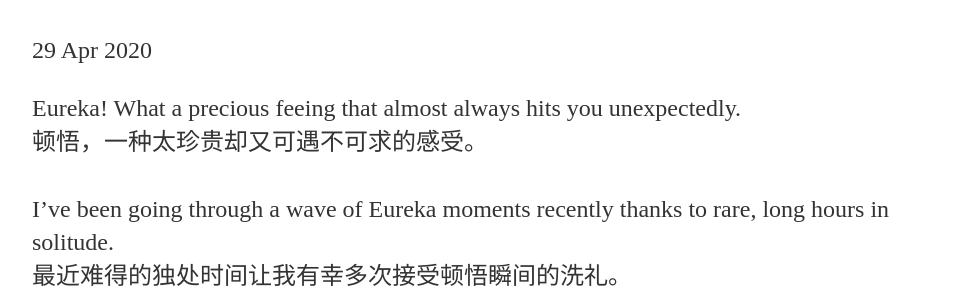
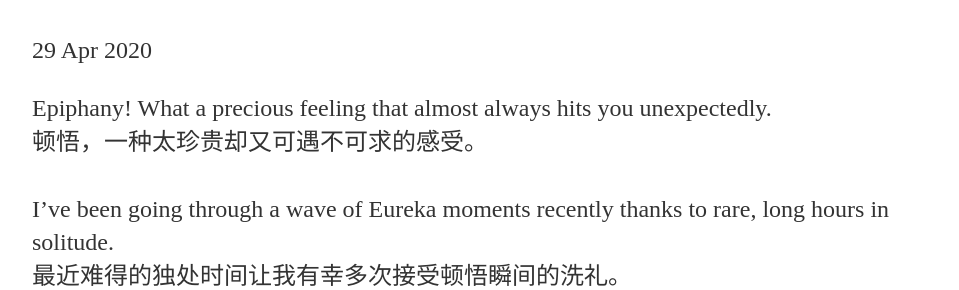
Before and after one commit to gabgoode/gabgoode.github.io, a Jekyll site: the page built from _posts/2020-04-29-epiphany.md, in a window 1280 px wide. Shown: the part 208-498 px from the top of the page, without its empty margins (160-1119 px from the left). Built offline with Jekyll 4.4.1, drawn with Linux system fonts in a browser that asks for light colours.

Commit message:
fixed typo

```diff
--- a/_posts/2020-04-29-epiphany.md
+++ b/_posts/2020-04-29-epiphany.md
@@ -4,7 +4,7 @@ title: "Epiphany! 顿悟!"
 date: 2020-04-29
 ---
 
-Eureka! What a precious feeing that almost always hits you unexpectedly.<br/>
+Epiphany! What a precious feeling that almost always hits you unexpectedly.<br/>
 顿悟，一种太珍贵却又可遇不可求的感受。<br/>
 <br/>
 I've been going through a wave of Eureka moments recently thanks to rare, long hours in solitude. <br/>
```
